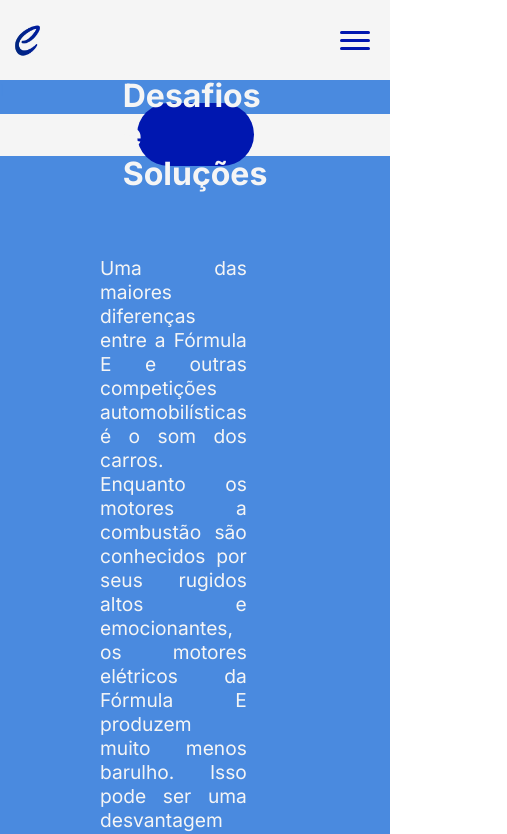
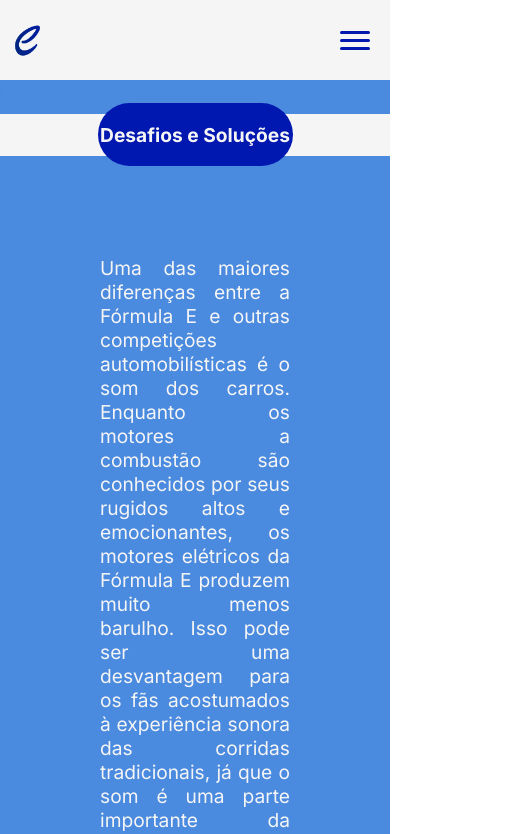
Before and after one commit to Tech-Nova-Solutions/web-front-sprint3, a React (Vite) app: page /desafios in a window 390 px wide. Shown: the top 834 px of the page, 507 px wide, since content can reach past the window. Built offline with nearby package versions, Linux system fonts and the light colour scheme.

Commit message:
responsiviade na pagina desafios

```diff
--- a/src/css/DesafiosStyle.jsx
+++ b/src/css/DesafiosStyle.jsx
@@ -36,6 +36,7 @@
         align-items: center;
         border-radius:50px;
         font-size: 2rem;
+        text-align: center;
 
     }
     .section-1{
@@ -64,7 +65,7 @@
     .section-1 img{
         width:100%;
         height: auto;
-        padding: 80px;
+
         align-self: center;
     }
 
@@ -116,4 +117,36 @@
         font-weight: 600;
     }
 
+    @media (max-width:1110px){
+        .titulo{
+            font-size: 1.5rem;
+        }
+    }
+
+    //TABLET
+    @media (max-width: 840px){
+        .titulo{
+            font-size:1.2rem;
+        }
+    }
+
+    //MOBILE
+    @media (max-width:480px){
+        .titulo{
+            width:50%;
+        }
+        .section-1{
+            display:flex;
+            flex-direction: column;
+
+        }
+        .section-2{
+            display:flex;
+            flex-direction:column;
+            padding-bottom: 20px;
+
+        }
+
+    }
+
 `
--- a/src/routes/Desafios.jsx
+++ b/src/routes/Desafios.jsx
@@ -33,10 +33,12 @@
               </p>
 
             </div>
-            <Link to='/sobre' className="btn">Conhecer nossa história</Link>
+
 
 
             <img src="src/assets/redes-sociais.png" alt="redes" />
+
+            <Link to='/sobre' className="btn">Conhecer nossa história</Link>
         </section>
 
 
```
